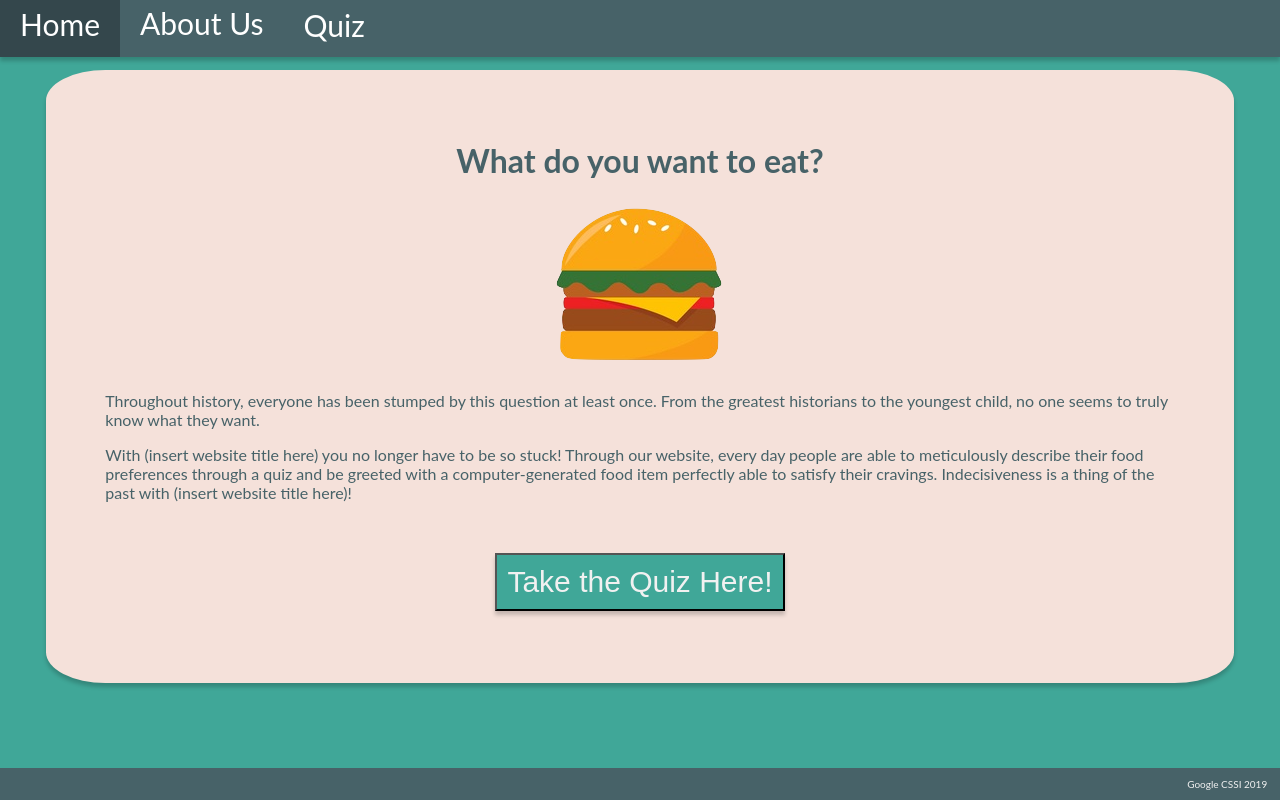
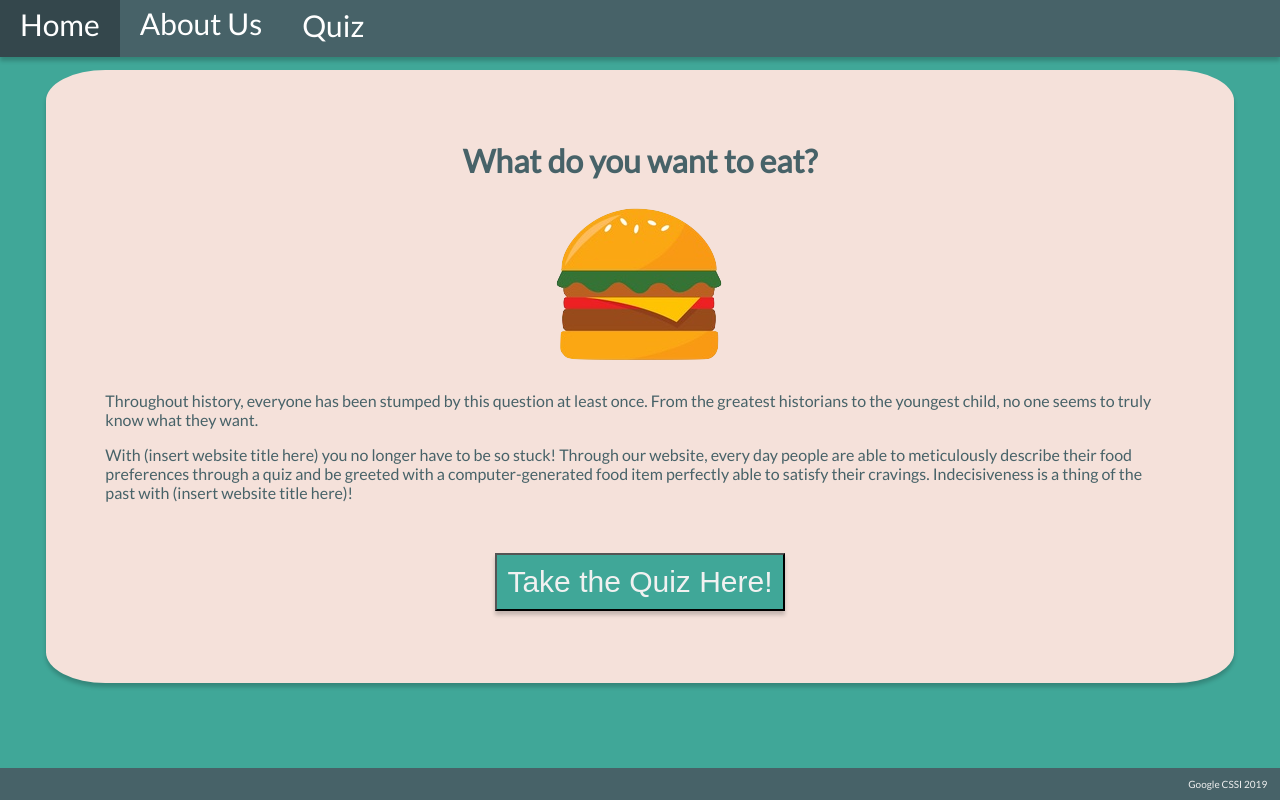
Before and after one commit to ditulliojx2693/Kravings, a Python web app: template templates/home.html in a window 1280 px wide. Run offline with Jinja, Linux system fonts and the light colour scheme; the template is opened without the code that fills it, so the values that code supplies are empty.

Commit message:
fixed google fonts

```diff
--- a/templates/home.html
+++ b/templates/home.html
@@ -4,6 +4,7 @@
     <meta charset="utf-8">
     <title>Home</title>
     <link rel="stylesheet" href="stylesheets/style.css">
+    <link href="https://fonts.googleapis.com/css?family=Lato&display=swap" rel="stylesheet">
   </head>
 <!-- header is here -->
   <nav>
--- a/templates/quiz.html
+++ b/templates/quiz.html
@@ -4,6 +4,7 @@
     <meta charset="utf-8">
     <title>Food Quiz</title>
     <link rel="stylesheet" href="stylesheets/style.css">
+    <link href="https://fonts.googleapis.com/css?family=Lato&display=swap" rel="stylesheet">
   </head>
   <nav>
     <div class="header">
--- a/templates/results.html
+++ b/templates/results.html
@@ -4,6 +4,7 @@
     <meta charset="utf-8">
     <title>Results</title>
     <link rel="stylesheet" href="stylesheets/style.css">
+    <link href="https://fonts.googleapis.com/css?family=Lato&display=swap" rel="stylesheet">
   </head>
   <nav>
     <div class="header">
```
